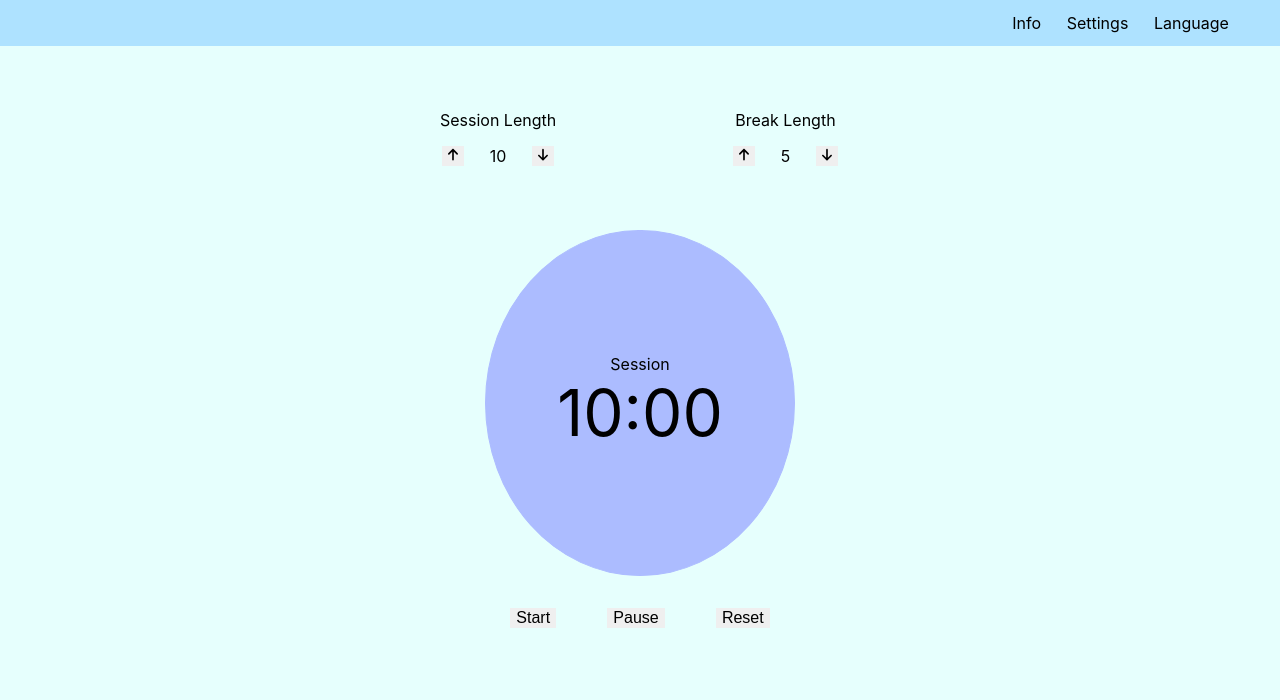
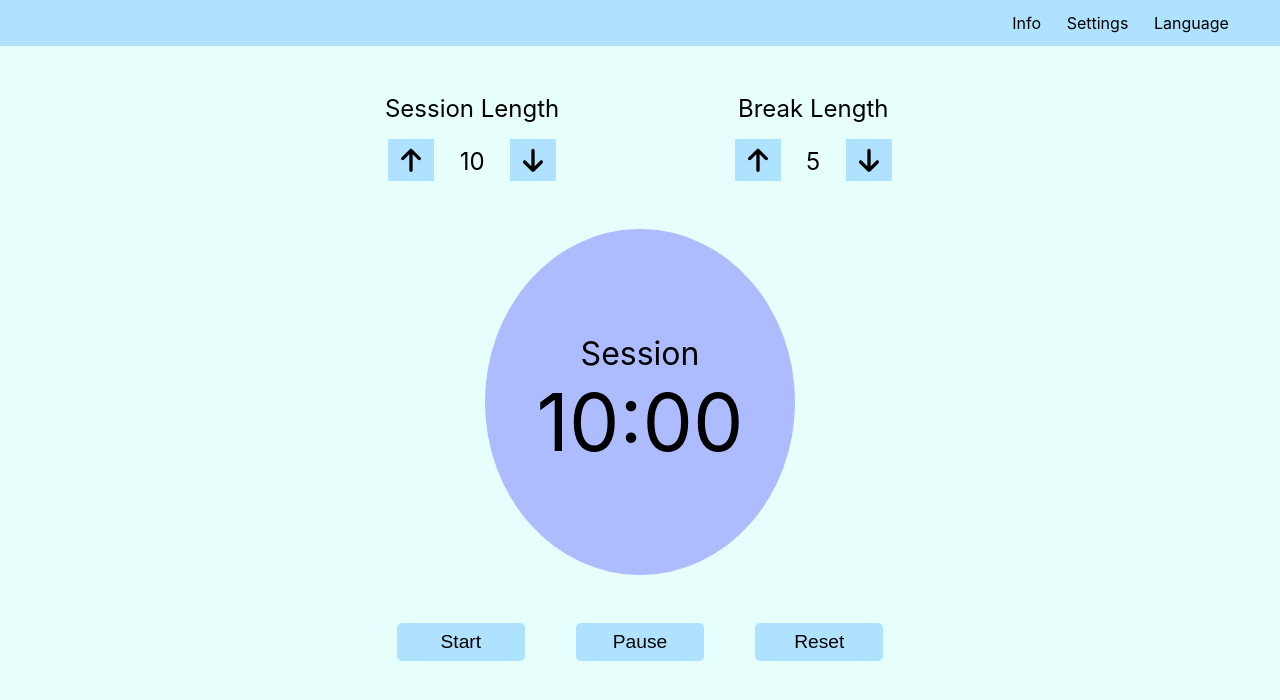
Before and after one commit to alinafatima/pomodoro, a React (Create React App) app: page / in a window 1280 px wide. Shown: the top 700 px of the page. Built offline with nearby package versions, Linux system fonts and the light colour scheme; the HTML template or start-up script is replaced by a standard one.

Commit message:
style length control and timer label

```diff
--- a/src/components/length-control.js
+++ b/src/components/length-control.js
@@ -4,12 +4,15 @@ import {
   LengthControlButtonWrapper,
   LengthControlWrapper,
   UpdateTimerLengthButton,
+  UpdateTimerLengthLabel,
 } from '../styled';
 import { FontAwesomeIcon } from '@fortawesome/react-fontawesome';
 import { faArrowUp, faArrowDown } from '@fortawesome/free-solid-svg-icons';
+import { useTheme } from 'styled-components';
 
 export const LengthControl = ({ title, type }) => {
   const { data, updateData } = useContext(TimerContext);
+  const theme = useTheme();
 
   const [timerLength, setTimerLength] = useState(data[type]?.minutes);
 
@@ -41,14 +44,14 @@ export const LengthControl = ({ title, type }) => {
           onClick={handleIncrement}
           disabled={data?.isRunning}
         >
-          <FontAwesomeIcon icon={faArrowUp} />
+          <FontAwesomeIcon icon={faArrowUp} size="2x" />
         </UpdateTimerLengthButton>
-        {timerLength}
+        <UpdateTimerLengthLabel>{timerLength}</UpdateTimerLengthLabel>
         <UpdateTimerLengthButton
           onClick={handleDecrement}
           disabled={data?.isRunning}
         >
-          <FontAwesomeIcon icon={faArrowDown} />
+          <FontAwesomeIcon icon={faArrowDown} size="2x" />
         </UpdateTimerLengthButton>
       </LengthControlButtonWrapper>
     </LengthControlWrapper>
--- a/src/components/timer.js
+++ b/src/components/timer.js
@@ -6,6 +6,7 @@ import {
   DigitsWrapper,
   ProgressCircle,
   TimerButton,
+  TimerLabelWrapper,
   TimerWrapper,
 } from './../styled';
 import TimerContext from './../timer-context';
@@ -135,7 +136,7 @@ export const Timer = () => {
     <TimerWrapper>
       <ProgressCircle className="animate" p={progress}>
         <CountdownWrapper>
-          <div>{TIMER_TYPES[timerType].label}</div>
+          <TimerLabelWrapper>{TIMER_TYPES[timerType].label}</TimerLabelWrapper>
           <DigitsWrapper>
             {formatMinutes(minutes)}:{formatSeconds(seconds)}
           </DigitsWrapper>
--- a/src/locales/ur.json
+++ b/src/locales/ur.json
@@ -1,5 +1,6 @@
 {
   "start": "شروع",
+  "resume": "Resume",
   "pause": "Pause",
   "reset": "Reset"
 }
--- a/src/styled.js
+++ b/src/styled.js
@@ -26,7 +26,8 @@ export const LengthWrapper = styled.div`
 export const LengthControlWrapper = styled.div`
   display: flex;
   flex-direction: column;
-  margin: 5vw;
+  margin: 6vh 5vw;
+  font-size: 1.5rem;
 `;
 
 export const LengthControlButtonWrapper = styled.div`
@@ -36,9 +37,15 @@ export const LengthControlButtonWrapper = styled.div`
   margin-top: 2vh;
 `;
 
+export const UpdateTimerLengthLabel = styled.div`
+  margin-top: 1vh;
+`;
+
 export const UpdateTimerLengthButton = styled.button`
   border: none;
+  background-color: ${(props) => props.theme.secondary};
   margin: 0vh 2vw;
+  padding: 1vh 1vw;
 `;
 
 export const TimerWrapper = styled.div`
@@ -49,9 +56,13 @@ export const TimerWrapper = styled.div`
 `;
 
 export const TimerButton = styled.button`
+  background-color: ${(props) => props.theme.secondary};
   margin: 1vh 2vw;
   border: none;
-  font-size: 1rem;
+  border-radius: 5px;
+  font-size: 1.2rem;
+  width: 10vw;
+  padding: 1vh;
 `;
 
 export const NavBarWrapper = styled.nav`
@@ -95,6 +106,7 @@ export const ModalWrapper = styled.div`
   display: flex;
   justify-content: center;
   align-items: center;
+  z-index: 3;
 `;
 
 export const ModalContentWrapper = styled.div`
@@ -104,6 +116,7 @@ export const ModalContentWrapper = styled.div`
   margin: 5vw;
   width: 70vw;
   position: relative;
+  z-index: 3;
 `;
 
 export const CloseIconWrapper = styled.span`
@@ -126,8 +139,12 @@ export const CountdownWrapper = styled.div`
   z-index: 2;
 `;
 
+export const TimerLabelWrapper = styled.div`
+  font-size: 2rem;
+`;
+
 export const DigitsWrapper = styled.div`
-  font-size: 4rem;
+  font-size: 5rem;
 `;
 
 export const ProgressCircle = styled.div`
@@ -144,7 +161,7 @@ export const ProgressCircle = styled.div`
   aspect-ratio: 1;
   position: relative;
   display: inline-grid;
-  margin-bottom: 3vh;
+  margin-bottom: 5vh;
   place-content: center;
 
   &::before,
```
